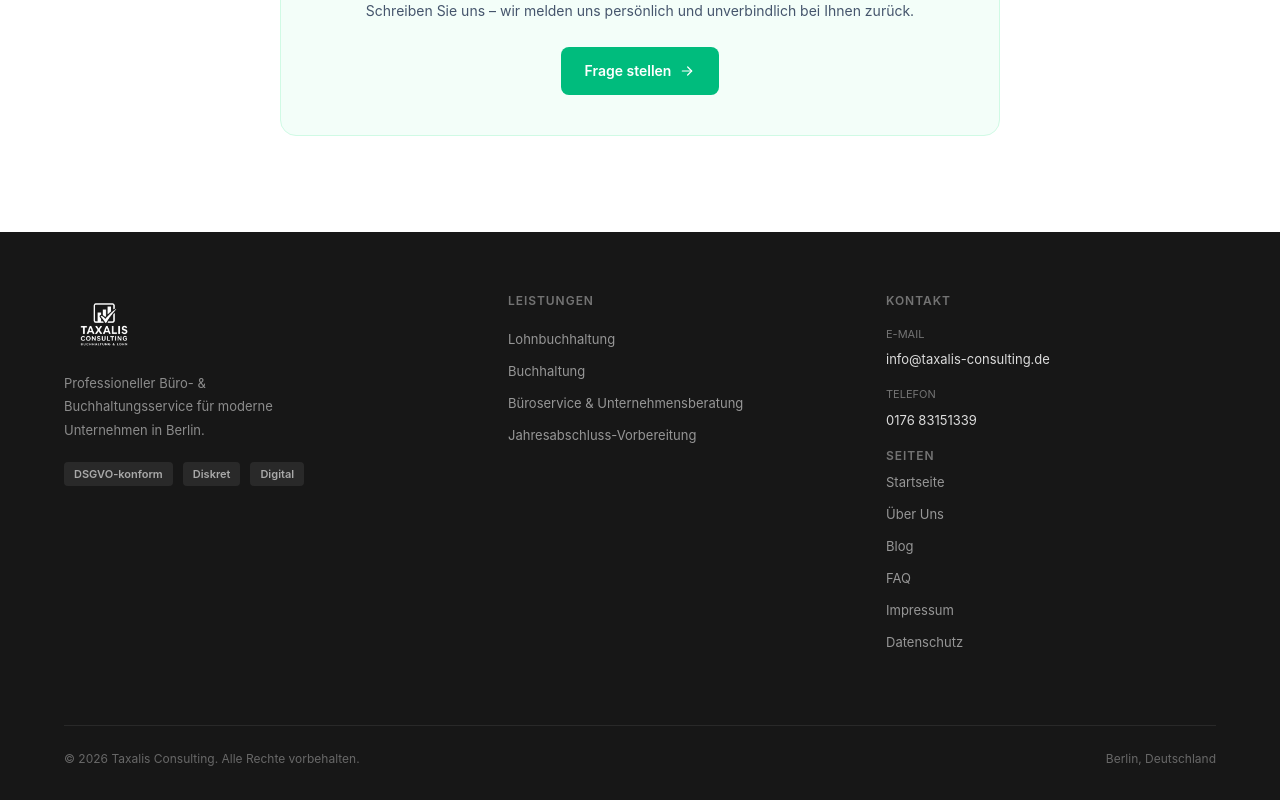
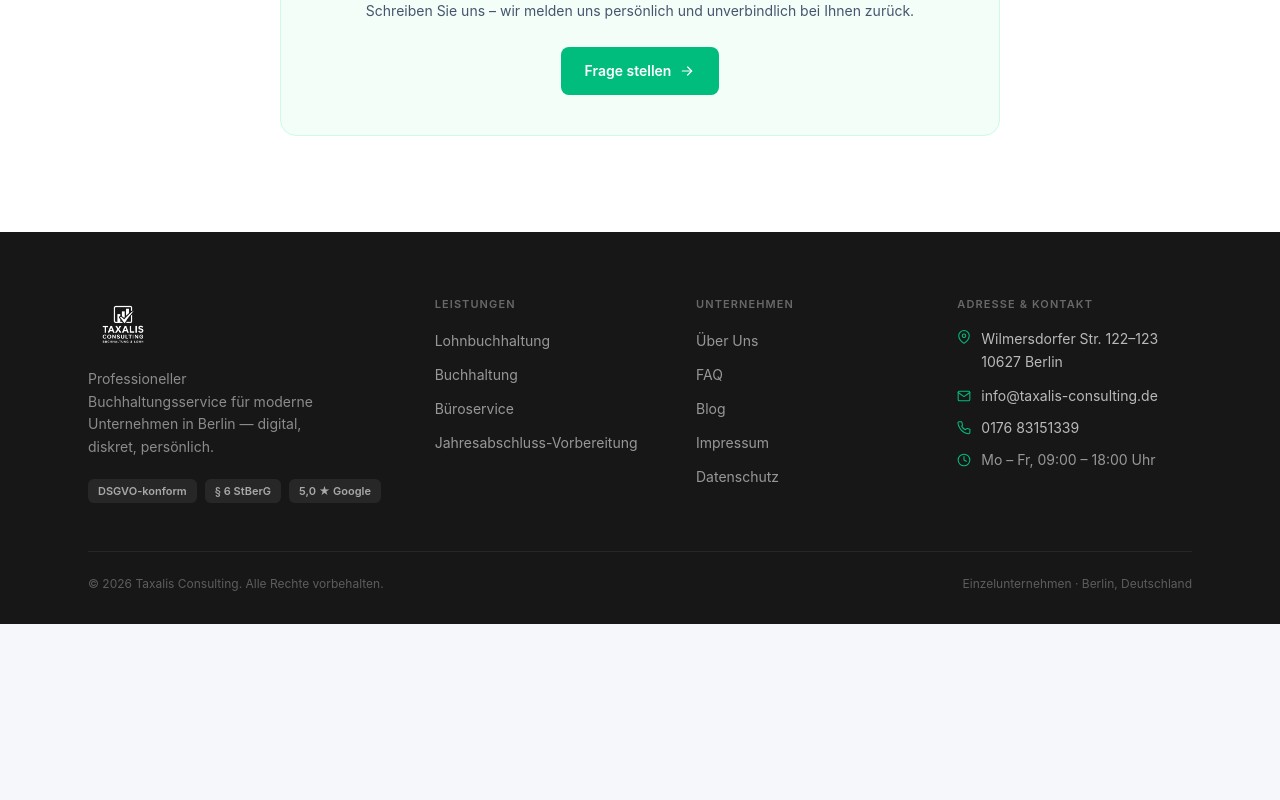
Before and after one commit to Taxalis/Taxalis, a Next.js app: page /faq in a window 1280 px wide. Shown: the part 1686-2486 px from the top of the page. After the commit the page ends 2310 px from the top, so only its background shows below. Built offline with nearby package versions, Linux system fonts and the light colour scheme.

Commit message:
Design: Stats-Strip, Service-Cards, Testimonials, Footer 4-Spalten mit Adresse

```diff
--- a/app/components/Nav.tsx
+++ b/app/components/Nav.tsx
@@ -128,62 +128,103 @@ export function Nav() {
 }
 
 export function Footer() {
-  const leistungen = ["Lohnbuchhaltung", "Buchhaltung", "Büroservice & Unternehmensberatung", "Jahresabschluss-Vorbereitung"];
-  const hrefs = ["/leistungen/lohnbuchhaltung", "/leistungen/buchhaltung", "/leistungen/bueroservice", "/leistungen/jahresabschluesse"];
+  const leistungen = [
+    { label: "Lohnbuchhaltung", href: "/leistungen/lohnbuchhaltung" },
+    { label: "Buchhaltung", href: "/leistungen/buchhaltung" },
+    { label: "Büroservice", href: "/leistungen/bueroservice" },
+    { label: "Jahresabschluss-Vorbereitung", href: "/leistungen/jahresabschluesse" },
+  ];
+  const seiten = [
+    { label: "Über Uns", href: "/ueber-uns" },
+    { label: "FAQ", href: "/faq" },
+    { label: "Blog", href: "/blog" },
+    { label: "Impressum", href: "/impressum" },
+    { label: "Datenschutz", href: "/datenschutz" },
+  ];
 
   return (
-    <footer style={{ background: "#171717", color: "white", padding: "60px 0 32px" }}>
-      <div style={{ maxWidth: 1200, margin: "0 auto", padding: "0 24px" }}>
-        <div style={{ display: "grid", gridTemplateColumns: "1.2fr 1fr 1fr", gap: 48, marginBottom: 48 }}>
+    <footer className="bg-neutral-900 text-white">
+      <div className="mx-auto max-w-6xl px-6 pt-16 pb-8">
+
+        <div className="grid gap-10 sm:grid-cols-2 lg:grid-cols-[1.4fr_1fr_1fr_1.1fr] lg:gap-12">
+
+          {/* Brand */}
           <div>
-            <Image src="/logo.png" style={{ height: 64, width: "auto", filter: "brightness(0) invert(1)", marginBottom: 16 }} alt="Taxalis" width={87} height={64} />
-            <p style={{ color: "rgba(255,255,255,0.5)", fontSize: 13, lineHeight: 1.8, maxWidth: 260 }}>Professioneller Büro- & Buchhaltungsservice für moderne Unternehmen in Berlin.</p>
-            <div style={{ marginTop: 20, display: "flex", gap: 10 }}>
-              {["DSGVO-konform", "Diskret", "Digital"].map(b => (
-                <span key={b} style={{ background: "rgba(255,255,255,0.08)", padding: "4px 10px", borderRadius: 4, fontSize: 11, color: "rgba(255,255,255,0.6)", fontWeight: 600 }}>{b}</span>
+            <Image src="/logo.png" alt="Taxalis Consulting" width={87} height={64} className="mb-4 h-14 w-auto brightness-0 invert" />
+            <p className="max-w-[240px] text-sm leading-relaxed text-white/50">
+              Professioneller Buchhaltungsservice für moderne Unternehmen in Berlin — digital, diskret, persönlich.
+            </p>
+            <div className="mt-5 flex flex-wrap gap-2">
+              {["DSGVO-konform", "§ 6 StBerG", "5,0 ★ Google"].map((b) => (
+                <span key={b} className="rounded-md bg-white/[0.07] px-2.5 py-1 text-[11px] font-semibold text-white/60">{b}</span>
               ))}
             </div>
           </div>
+
+          {/* Leistungen */}
           <div>
-            <div style={{ fontWeight: 600, marginBottom: 16, fontSize: 12, letterSpacing: "0.08em", textTransform: "uppercase", color: "rgba(255,255,255,0.4)" }}>Leistungen</div>
-            {leistungen.map((l, i) => (
-              <div key={l} style={{ marginBottom: 8 }}>
-                <Link href={hrefs[i]} style={{ color: "rgba(255,255,255,0.55)", fontSize: 13, transition: "color 0.2s", textDecoration: "none" }}
-                  onMouseEnter={e => (e.currentTarget.style.color = "#34d399")}
-                  onMouseLeave={e => (e.currentTarget.style.color = "rgba(255,255,255,0.55)")}>{l}</Link>
-              </div>
-            ))}
+            <div className="mb-4 text-[11px] font-semibold uppercase tracking-widest text-white/35">Leistungen</div>
+            <ul className="space-y-2.5">
+              {leistungen.map((l) => (
+                <li key={l.href}>
+                  <Link href={l.href} className="text-sm text-white/55 transition-colors hover:text-emerald-400">{l.label}</Link>
+                </li>
+              ))}
+            </ul>
           </div>
+
+          {/* Unternehmen */}
           <div>
-            <div style={{ fontWeight: 600, marginBottom: 16, fontSize: 12, letterSpacing: "0.08em", textTransform: "uppercase", color: "rgba(255,255,255,0.4)" }}>Kontakt</div>
-            <div style={{ marginBottom: 16 }}>
-              <div style={{ fontSize: 11, color: "rgba(255,255,255,0.4)", marginBottom: 4 }}>E-MAIL</div>
-              <a href="mailto:info@taxalis-consulting.de" style={{ color: "rgba(255,255,255,0.85)", fontSize: 13, textDecoration: "none", transition: "color 0.2s" }}
-                onMouseEnter={e => (e.currentTarget.style.color = "#34d399")}
-                onMouseLeave={e => (e.currentTarget.style.color = "rgba(255,255,255,0.85)")}>info@taxalis-consulting.de</a>
-            </div>
-            <div style={{ marginBottom: 16 }}>
-              <div style={{ fontSize: 11, color: "rgba(255,255,255,0.4)", marginBottom: 4 }}>TELEFON</div>
-              <a href="tel:+4917683151339" style={{ color: "rgba(255,255,255,0.85)", fontSize: 13, textDecoration: "none", transition: "color 0.2s" }}
-                onMouseEnter={e => (e.currentTarget.style.color = "#34d399")}
-                onMouseLeave={e => (e.currentTarget.style.color = "rgba(255,255,255,0.85)")}>0176 83151339</a>
-            </div>
-            <div style={{ marginBottom: 24 }}>
-              <div style={{ fontSize: 12, color: "rgba(255,255,255,0.4)", marginBottom: 4, fontWeight: 600, letterSpacing: "0.08em", textTransform: "uppercase" }}>Seiten</div>
-              {[{ label: "Startseite", href: "/" }, { label: "Über Uns", href: "/ueber-uns" }, { label: "Blog", href: "/blog" }, { label: "FAQ", href: "/faq" }, { label: "Impressum", href: "/impressum" }, { label: "Datenschutz", href: "/datenschutz" }].map(l => (
-                <div key={l.label} style={{ marginBottom: 8 }}>
-                  <Link href={l.href} style={{ color: "rgba(255,255,255,0.55)", fontSize: 13, transition: "color 0.2s", textDecoration: "none" }}
-                    onMouseEnter={e => (e.currentTarget.style.color = "#34d399")}
-                    onMouseLeave={e => (e.currentTarget.style.color = "rgba(255,255,255,0.55)")}>{l.label}</Link>
-                </div>
+            <div className="mb-4 text-[11px] font-semibold uppercase tracking-widest text-white/35">Unternehmen</div>
+            <ul className="space-y-2.5">
+              {seiten.map((l) => (
+                <li key={l.href}>
+                  <Link href={l.href} className="text-sm text-white/55 transition-colors hover:text-emerald-400">{l.label}</Link>
+                </li>
               ))}
-            </div>
+            </ul>
+          </div>
+
+          {/* Adresse & Kontakt */}
+          <div>
+            <div className="mb-4 text-[11px] font-semibold uppercase tracking-widest text-white/35">Adresse & Kontakt</div>
+            <ul className="space-y-3">
+              <li className="flex items-start gap-2.5">
+                <span className="mt-0.5 flex-shrink-0 text-emerald-500">
+                  <svg width="14" height="14" viewBox="0 0 24 24" fill="none" stroke="currentColor" strokeWidth="1.8" strokeLinecap="round" strokeLinejoin="round" aria-hidden="true"><path d="M21 10c0 7-9 13-9 13s-9-6-9-13a9 9 0 0 1 18 0z"/><circle cx="12" cy="10" r="3"/></svg>
+                </span>
+                <a href="https://maps.google.com/?q=Wilmersdorfer+Str.+122-123,+10627+Berlin" target="_blank" rel="noopener noreferrer" className="text-sm leading-relaxed text-white/70 transition-colors hover:text-emerald-400">
+                  Wilmersdorfer Str. 122–123<br />10627 Berlin
+                </a>
+              </li>
+              <li className="flex items-center gap-2.5">
+                <span className="flex-shrink-0 text-emerald-500">
+                  <svg width="14" height="14" viewBox="0 0 24 24" fill="none" stroke="currentColor" strokeWidth="1.8" strokeLinecap="round" strokeLinejoin="round" aria-hidden="true"><path d="M4 4h16c1.1 0 2 .9 2 2v12c0 1.1-.9 2-2 2H4c-1.1 0-2-.9-2-2V6c0-1.1.9-2 2-2z"/><polyline points="22,6 12,13 2,6"/></svg>
+                </span>
+                <a href="mailto:info@taxalis-consulting.de" className="text-sm text-white/70 transition-colors hover:text-emerald-400">info@taxalis-consulting.de</a>
+              </li>
+              <li className="flex items-center gap-2.5">
+                <span className="flex-shrink-0 text-emerald-500">
+                  <svg width="14" height="14" viewBox="0 0 24 24" fill="none" stroke="currentColor" strokeWidth="1.8" strokeLinecap="round" strokeLinejoin="round" aria-hidden="true"><path d="M22 16.92v3a2 2 0 0 1-2.18 2 19.79 19.79 0 0 1-8.63-3.07A19.5 19.5 0 0 1 4.69 12 19.79 19.79 0 0 1 1.61 3.41 2 2 0 0 1 3.6 1.22h3a2 2 0 0 1 2 1.72c.127.96.361 1.903.7 2.81a2 2 0 0 1-.45 2.11L7.91 8.79a16 16 0 0 0 6.29 6.29l1.65-1.65a2 2 0 0 1 2.11-.45c.907.339 1.85.573 2.81.7A2 2 0 0 1 22 16.92z"/></svg>
+                </span>
+                <a href="tel:+4917683151339" className="text-sm text-white/70 transition-colors hover:text-emerald-400">0176 83151339</a>
+              </li>
+              <li className="flex items-center gap-2.5">
+                <span className="flex-shrink-0 text-emerald-500">
+                  <svg width="14" height="14" viewBox="0 0 24 24" fill="none" stroke="currentColor" strokeWidth="1.8" strokeLinecap="round" strokeLinejoin="round" aria-hidden="true"><circle cx="12" cy="12" r="10"/><polyline points="12 6 12 12 16 14"/></svg>
+                </span>
+                <span className="text-sm text-white/55">Mo – Fr, 09:00 – 18:00 Uhr</span>
+              </li>
+            </ul>
           </div>
         </div>
-        <div style={{ borderTop: "1px solid rgba(255,255,255,0.08)", paddingTop: 24, display: "flex", justifyContent: "space-between", flexWrap: "wrap", gap: 12 }}>
-          <span style={{ color: "rgba(255,255,255,0.35)", fontSize: 12 }}>© {new Date().getFullYear()} Taxalis Consulting. Alle Rechte vorbehalten.</span>
-          <span style={{ color: "rgba(255,255,255,0.35)", fontSize: 12 }}>Berlin, Deutschland</span>
+
+        {/* Bottom bar */}
+        <div className="mt-12 flex flex-wrap items-center justify-between gap-4 border-t border-white/[0.07] pt-6">
+          <span className="text-xs text-white/30">© {new Date().getFullYear()} Taxalis Consulting. Alle Rechte vorbehalten.</span>
+          <span className="text-xs text-white/30">Einzelunternehmen · Berlin, Deutschland</span>
         </div>
+
       </div>
     </footer>
   );
```
Also changed, not shown: app/page.tsx (+53 -18 lines).
